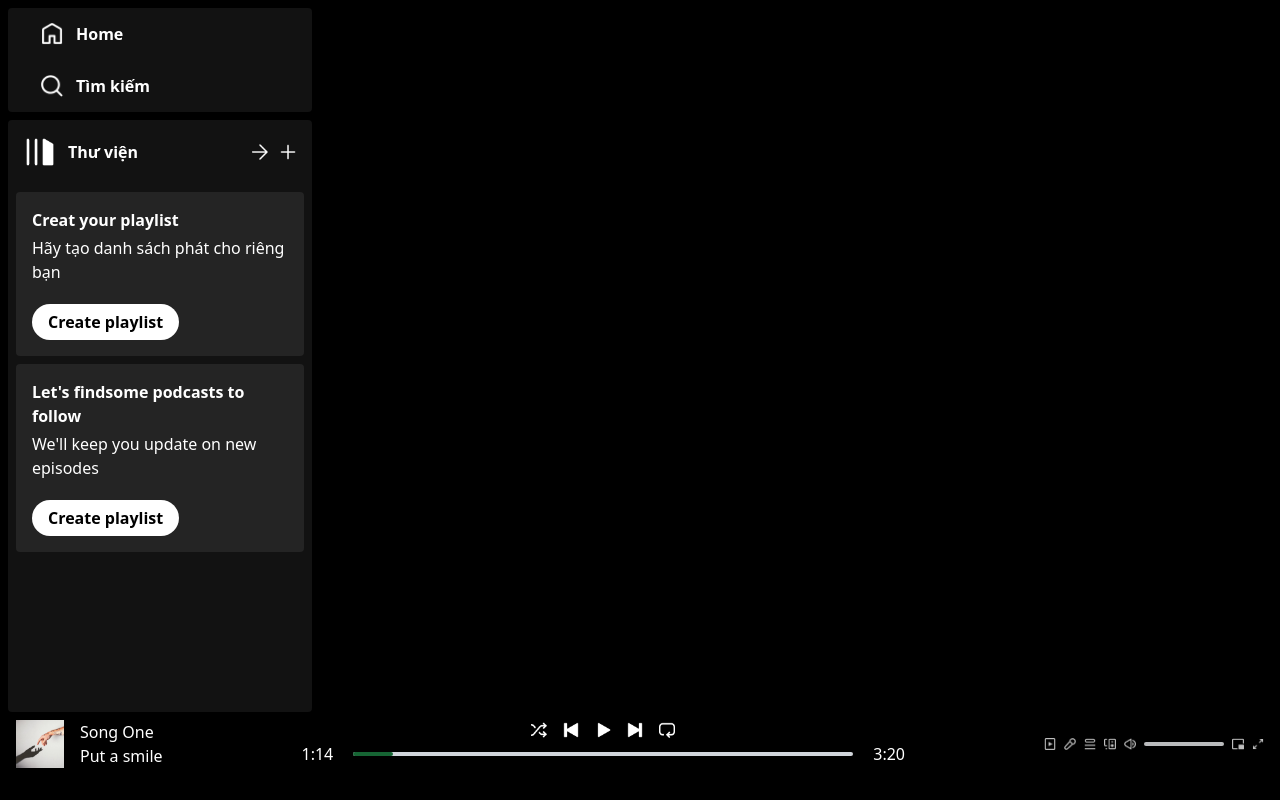
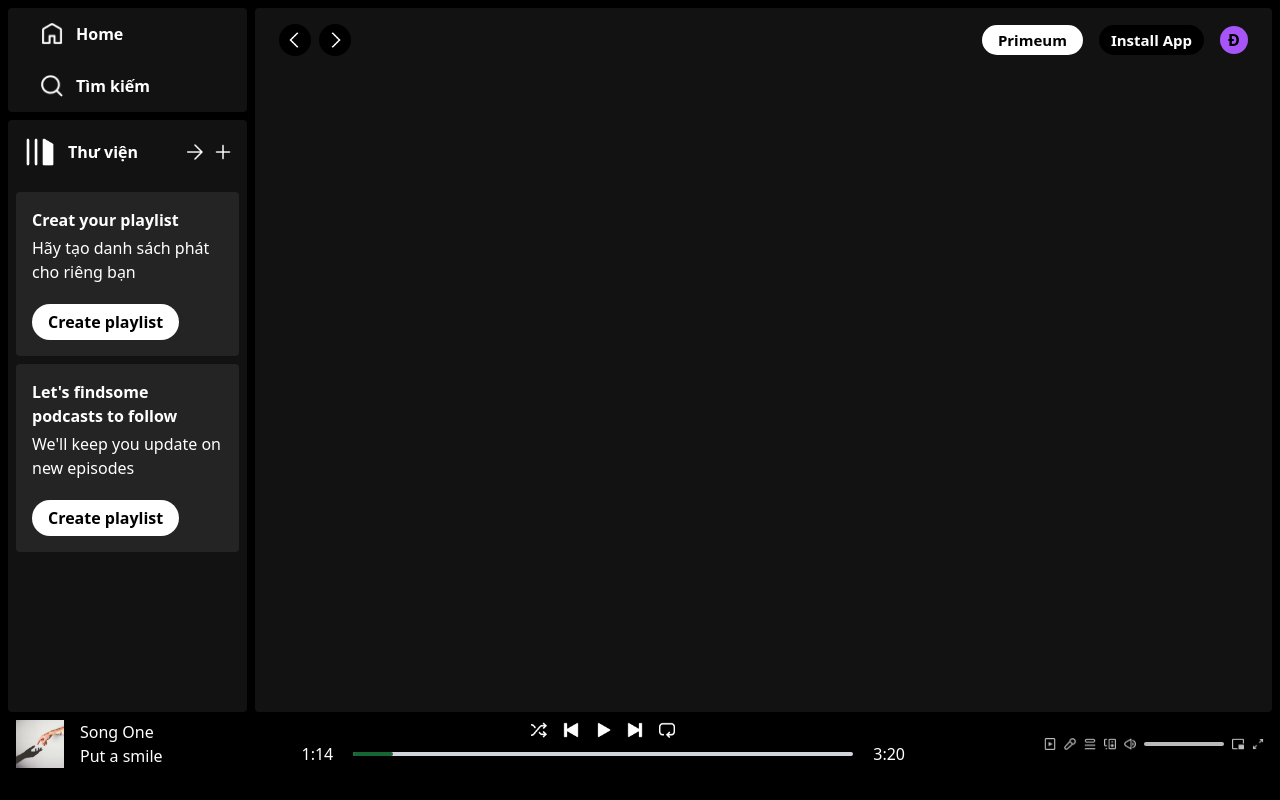
Before and after one commit to doanhdai/Music_App, a React (Vite) app in the folder music_app/: page / in a window 1280 px wide. Built offline with nearby package versions, Linux system fonts and the light colour scheme.

Commit message:
ui Home con ti nu

```diff
--- a/music_app/package.json
+++ b/music_app/package.json
@@ -11,7 +11,8 @@
   },
   "dependencies": {
     "react": "^18.3.1",
-    "react-dom": "^18.3.1"
+    "react-dom": "^18.3.1",
+    "react-router-dom": "^6.26.2"
   },
   "devDependencies": {
     "@eslint/js": "^9.9.0",
--- a/music_app/src/App.jsx
+++ b/music_app/src/App.jsx
@@ -1,6 +1,7 @@
 import React from 'react'
 import Sidebar from './components/Sidebar'
 import Player from './components/Player'
+import Display from './components/Display'
 
 
 
@@ -13,6 +14,7 @@ const App = () => {
     <div className='h-screen bg-black'>
       <div className='h-[90%] flex'>
         <Sidebar />
+        <Display />
       </div>
       <Player/>
     </div>
--- a/music_app/src/components/Display.jsx
+++ b/music_app/src/components/Display.jsx
@@ -1,9 +1,14 @@
 import React from 'react'
+import DisplayHome from './DisplayHome'
+import { Route, Routes } from 'react-router-dom'
 
 const Display = () => {
   return (
-    <div>
-
+    <div className='w-[100%] m-2 px-6 pt-4 rounded bg-[#121212] text-white overflow-auto lh:w-[75%] lg:ml-0'>
+        <Routes className=''>
+          <Route path='/' element={<DisplayHome /> }>
+          </Route>
+        </Routes>
     </div>
   )
 }
--- /dev/null
+++ b/music_app/src/components/DisplayHome.jsx
@@ -0,0 +1,12 @@
+import React from 'react'
+import NavBar from './NavBar'
+
+const DisplayHome = () => {
+  return (
+    <>
+        <NavBar/>
+    </>
+  )
+}
+
+export default DisplayHome
--- /dev/null
+++ b/music_app/src/components/NavBar.jsx
@@ -0,0 +1,25 @@
+import React from 'react'
+import { assets } from '../assets/assets'
+
+const NavBar = () => {
+  return (
+    <>
+        <div className='w-full flex justify-between items-center font-semibold'>
+            <div className='flex items-center gap-2'>
+                <img className='w-8 h-8 bg-black p-2 rounded-full cursor-pointer' src={assets.arrow_left} alt="Arrow left" />
+                <img className='w-8 h-8 bg-black p-2 rounded-full cursor-pointer' src={assets.arrow_right} alt="Arrow right" />
+
+
+            </div>
+            <div className='flex items-center gap-4'>
+                <p className='bg-white text-black text-[15px] px-4 py-1 rounded-2xl hidden md:block cursor-pointer '>Primeum</p>
+                <p className='bg-black py-1 px-3 rounded-2xl text-[15px] cursor-pointer'>Install App</p>
+                <p className='bg-purple-500 text-black w-7 h-7 rounded-full flex items-center justify-center '>Đ</p>
+            </div>
+        </div>
+
+    </>
+  )
+}
+
+export default NavBar
--- a/music_app/src/main.jsx
+++ b/music_app/src/main.jsx
@@ -1,10 +1,14 @@
 import { StrictMode } from 'react'
 import { createRoot } from 'react-dom/client'
 import App from './App.jsx'
+import { BrowserRouter } from 'react-router-dom'
 import './index.css'
 
 createRoot(document.getElementById('root')).render(
   <StrictMode>
-    <App />
+    <BrowserRouter>
+      <App />
+    </BrowserRouter>
+
   </StrictMode>,
 )
```
Also changed, not shown: 1 other file (tests, documents, lock files or other folders).
